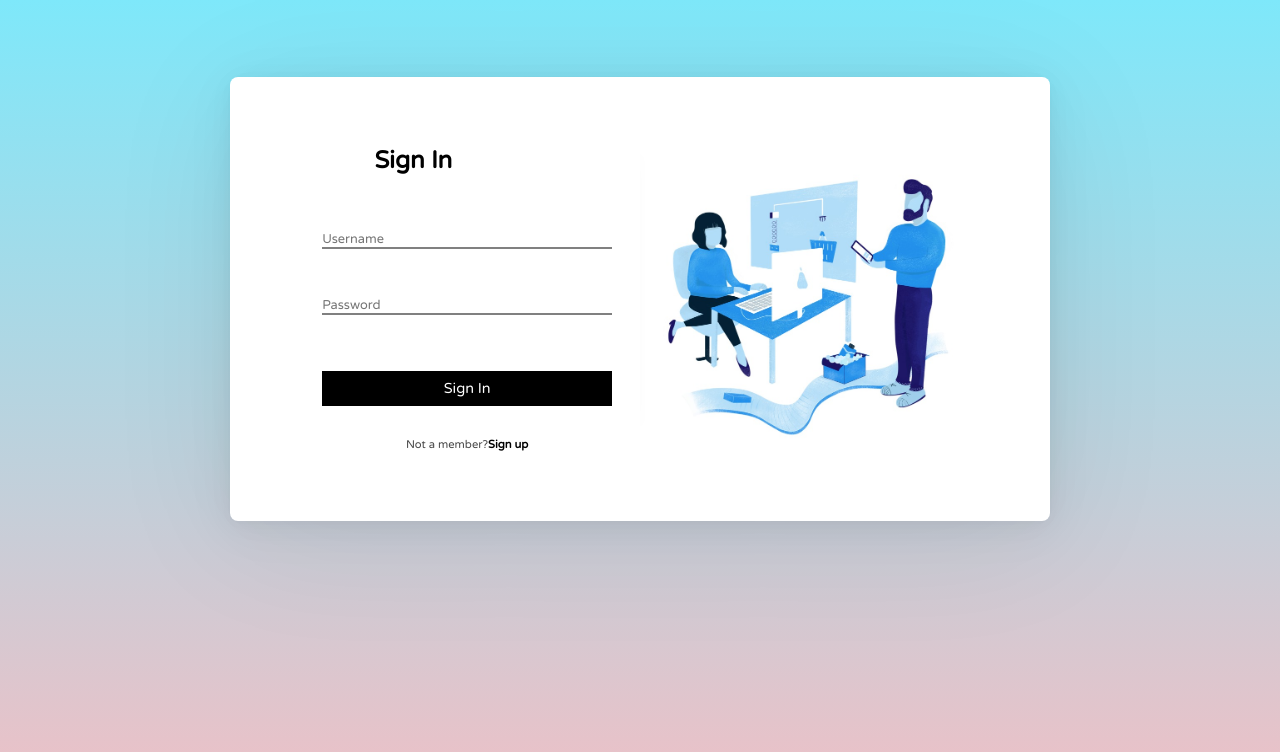
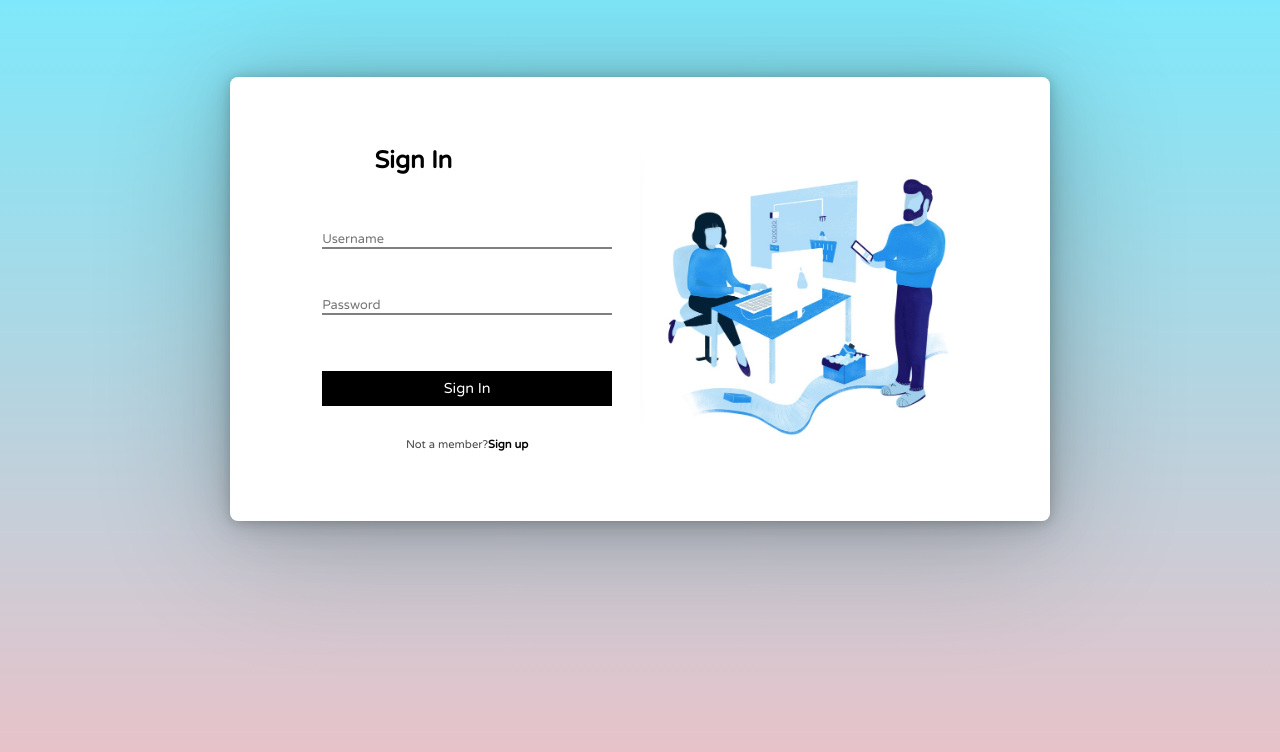
Before and after one commit to BilalSajid173/chat-app-frontend, a React (Create React App) app: page / in a window 1280 px wide. Shown: the top 752 px of the page. Built offline with nearby package versions, Linux system fonts and the light colour scheme.

Commit message:
Changed box shadow in login page

```diff
--- a/src/components/AuthForm/Login.module.css
+++ b/src/components/AuthForm/Login.module.css
@@ -27,10 +27,10 @@ body {
   border-radius: 8px;
   background-color: white;
   justify-content: center;
-  box-shadow: 0 0.4px 3.6px rgba(0, 0, 0, 0.004),
-    0 1px 8.5px rgba(0, 0, 0, 0.01), 0 1.9px 15.7px rgba(0, 0, 0, 0.019),
-    0 3.4px 28.2px rgba(0, 0, 0, 0.03), 0 6.3px 54.4px rgba(0, 0, 0, 0.047),
-    0 15px 137px rgba(0, 0, 0, 0.07);
+  box-shadow: 0 0.4px 3.6px rgba(0, 0, 0, 0.015),
+    0 1px 8.5px rgba(0, 0, 0, 0.09), 0 1.9px 15.7px rgba(0, 0, 0, 0.089),
+    0 3.4px 28.2px rgba(0, 0, 0, 0.10), 0 6.3px 54.4px rgba(0, 0, 0, 0.1),
+    0 15px 137px rgba(0, 0, 0, 0.23);
 }
 
 .logincontainer {
```
